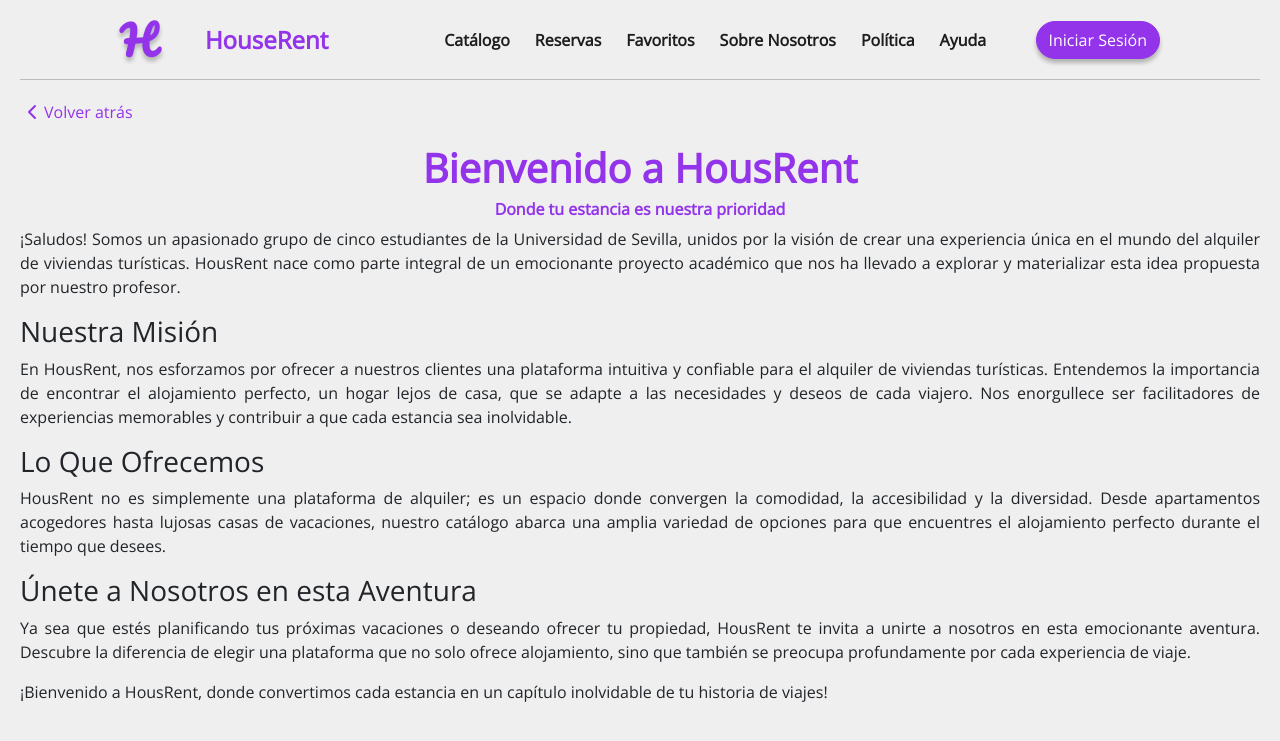
After one commit to HouseRent16/PGPI-G2.11, a Django app: page /sobre-nosotros/ in a window 1280 px wide. The commit adds this page. Shown: the top 741 px of the page. Run offline with Django 4.2, Linux system fonts and the light colour scheme; parts of the project's set-up code (start-up, migrations or seed data) failed here and were passed over.

Commit message:
HOUS-77 Creación de las paginas de info de la web
Implementación las pestañas de ayuda, politia y sobre nosotros.

```diff
--- a/src/houseRent/apps/core/urls.py
+++ b/src/houseRent/apps/core/urls.py
@@ -4,6 +4,9 @@ from apps.core import views
 urlpatterns = [
     path('admin/core/customuser/<int:user_id>/password/', views.change_password, name='admin_change_password'),
     path('',views.home,name='home'),
-    path('api/togglefavorites/', views.togglefavorites, name='togglefavorites')
+    path('api/togglefavorites/', views.togglefavorites, name='togglefavorites'),
+    path('sobre-nosotros/', views.sobreNosotros, name="sobreNosotros"),
+    path('privatePolicy/', views.private_policy, name="privatePolicy"),
+    path('ayuda/', views.ayuda, name="ayuda"),
 
 ]
--- a/src/houseRent/apps/core/views.py
+++ b/src/houseRent/apps/core/views.py
@@ -191,3 +191,12 @@ def togglefavorites(request):
             return JsonResponse({'status': 'success'})
     else:
         return JsonResponse({'status': 'error', 'message': 'Método no permitido'}, status=405)
+
+def sobreNosotros(request):
+    return render(request, 'core/sobre_nosotros.html')
+
+def private_policy(request):
+    return render(request, 'authentication/privatePolicy.html')
+
+def ayuda(request):
+    return render(request,'core/ayuda.html')
--- a/src/houseRent/static/css/form.css
+++ b/src/houseRent/static/css/form.css
@@ -353,7 +353,7 @@
 .return {
   align-items: center;
   display: inline-flex;
-  color: rgb(0, 166, 255);
+  color: var(--c5);
   text-decoration: none;
   padding: 20px 0;
 }
--- a/src/houseRent/templates/authentication/privatePolicy.html
+++ b/src/houseRent/templates/authentication/privatePolicy.html
@@ -3,7 +3,7 @@
 
 {% block content %}
 <div class="contenedor-max-width">
-        <a href="/login" class="return"> <svg xmlns="http://www.w3.org/2000/svg" width="24" height="24" viewBox="0 0 24 24" fill="none" stroke="currentColor" stroke-width="2" stroke-linecap="round" stroke-linejoin="round" class="sc-oZIhv lbZsgk"><polyline points="15 18 9 12 15 6"></polyline></svg>Volver atrás</a>
+        <a href="javascript:history.back()" class="return"> <svg xmlns="http://www.w3.org/2000/svg" width="24" height="24" viewBox="0 0 24 24" fill="none" stroke="currentColor" stroke-width="2" stroke-linecap="round" stroke-linejoin="round" class="sc-oZIhv lbZsgk"><polyline points="15 18 9 12 15 6"></polyline></svg>Volver atrás</a>
 
         <h1>MODELO DE POLÍTICA DE PRIVACIDAD ADAPTADO A RGPD</h1>
 
--- a/src/houseRent/templates/base_generic.html
+++ b/src/houseRent/templates/base_generic.html
@@ -43,15 +43,6 @@
                 <li class="nav-item">
                 <a class="nav-link text-center" href="#">Favoritos</a>
                 </li>
-                <li class="nav-item">
-                <a class="nav-link text-center" href="#">Sobre Nosotros</a>
-                </li>
-                <li class="nav-item">
-                <a class="nav-link text-center" href="#">Política</a>
-                </li>
-                <li class="nav-item">
-                <a class="nav-link text-center" href="#">Ayuda</a>
-                </li>
                 {% if user.groups.all.0.name == 'Administradores' %}
                 <li class="nav-item">
                   <a class="nav-link text-center" href="/admin">Admin</a>
@@ -62,6 +53,15 @@
                   <a class="nav-link text-center" href="/accommodation/add">Alojamientos</a>
                 </li>
                 {% endif %}
+                <li class="nav-item">
+                <a class="nav-link text-center" href="/sobre-nosotros">Sobre Nosotros</a>
+                </li>
+                <li class="nav-item">
+                <a class="nav-link text-center" href="/privatePolicy">Política</a>
+                </li>
+                <li class="nav-item">
+                <a class="nav-link text-center" href="/ayuda">Ayuda</a>
+                </li>
             </ul>
         </div>
         {% if user.is_authenticated %}
--- /dev/null
+++ b/src/houseRent/templates/core/sobre_nosotros.html
@@ -0,0 +1,65 @@
+{% extends 'base_generic.html' %}
+{% load static %}
+
+{% block content %}
+<head>
+    <meta charset="UTF-8">
+    <meta name="viewport" content="width=device-width, initial-scale=1.0">
+    <a class="return" href="javascript:history.back()"> <svg xmlns="http://www.w3.org/2000/svg" width="24" height="24" viewBox="0 0 24 24" fill="none" stroke="currentColor" stroke-width="2" stroke-linecap="round" stroke-linejoin="round" class="sc-oZIhv lbZsgk"><polyline points="15 18 9 12 15 6"></polyline></svg>Volver atrás</a>
+    <title>Sobre Nosotros - HousRent</title>
+  <style>
+        body {
+            margin: 0 20px;
+            text-align: justify;
+        }
+
+        h1 {
+            text-align: center;
+            color: var(--c5); /* Código de color morado */
+            font-weight: bold;
+        }
+
+        h2 {
+            text-align: center;
+            font-size: medium;
+            font-weight: bold;
+            color: var(--c5);
+        }
+    </style>
+</head>
+<body>
+
+    <h1>Bienvenido a HousRent</h1>
+    <h2>Donde tu estancia es nuestra prioridad</h2>
+
+    <p>¡Saludos! Somos un apasionado grupo de cinco estudiantes de la Universidad de Sevilla,
+        unidos por la visión de crear una experiencia única en el mundo del alquiler de viviendas
+        turísticas. HousRent nace como parte integral de un emocionante proyecto académico que nos
+        ha llevado a explorar y materializar esta idea propuesta por nuestro profesor.</p>
+
+    <h3>Nuestra Misión</h3>
+
+    <p>En HousRent, nos esforzamos por ofrecer a nuestros clientes una plataforma intuitiva y
+        confiable para el alquiler de viviendas turísticas. Entendemos la importancia de encontrar
+        el alojamiento perfecto, un hogar lejos de casa, que se adapte a las necesidades y deseos de
+        cada viajero. Nos enorgullece ser facilitadores de experiencias memorables y contribuir a que
+        cada estancia sea inolvidable.</p>
+
+    <h3>Lo Que Ofrecemos</h3>
+
+    <p>HousRent no es simplemente una plataforma de alquiler; es un espacio donde convergen la comodidad,
+        la accesibilidad y la diversidad. Desde apartamentos acogedores hasta lujosas casas de vacaciones,
+        nuestro catálogo abarca una amplia variedad de opciones para que encuentres el alojamiento perfecto
+        durante el tiempo que desees.</p>
+
+    <h3>Únete a Nosotros en esta Aventura</h3>
+
+    <p>Ya sea que estés planificando tus próximas vacaciones o deseando ofrecer tu propiedad, HousRent te
+        invita a unirte a nosotros en esta emocionante aventura. Descubre la diferencia de elegir una
+        plataforma que no solo ofrece alojamiento, sino que también se preocupa profundamente por cada
+        experiencia de viaje.</p>
+
+    <p>¡Bienvenido a HousRent, donde convertimos cada estancia en un capítulo inolvidable de tu historia de viajes!</p>
+
+</body>
+{% endblock %}
```
Also changed, not shown: src/houseRent/templates/core/ayuda.html (added, +49 -0 lines), src/houseRent/db.sqlite3.
